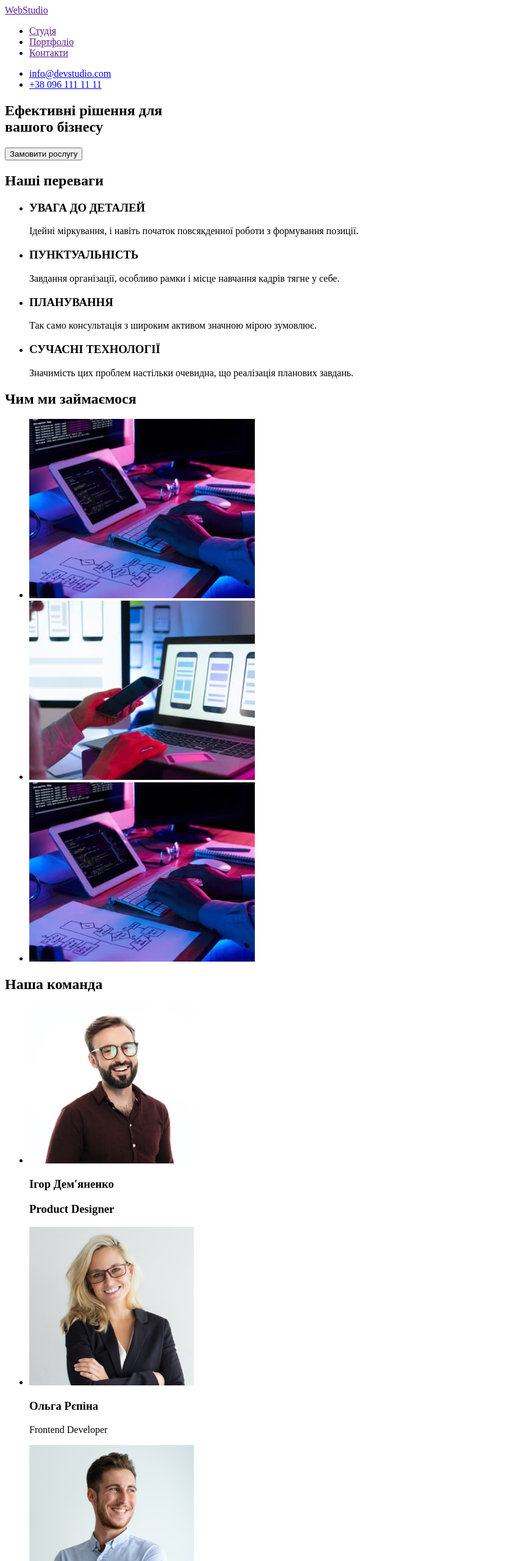
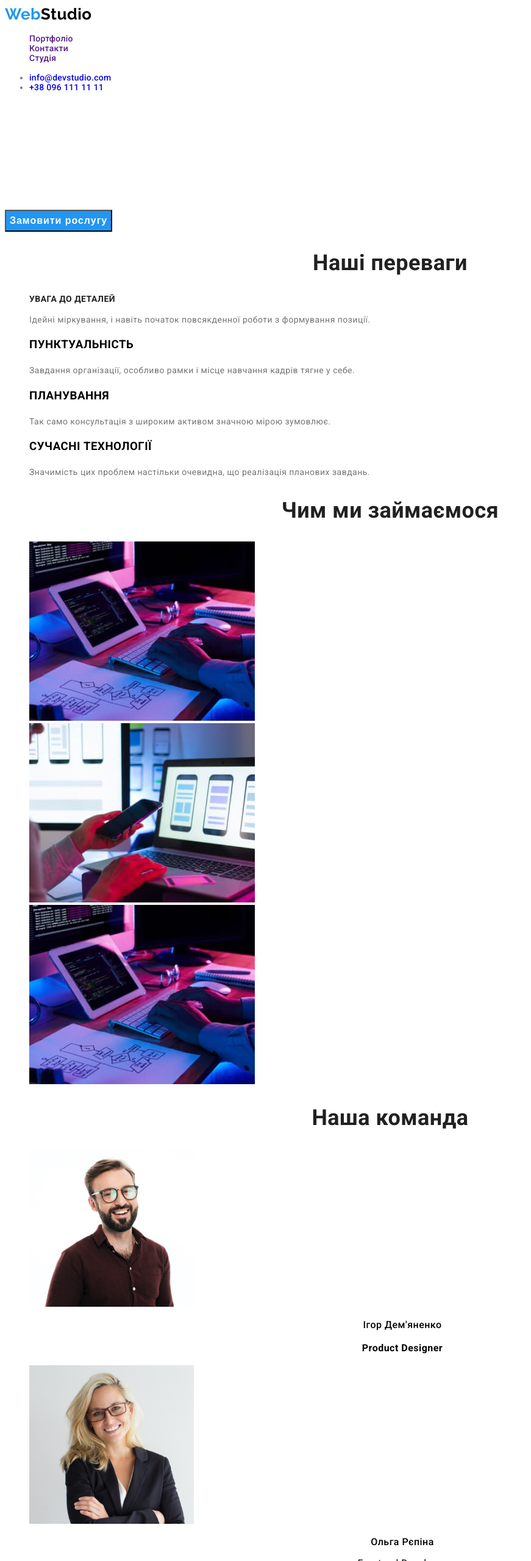
Before and after one commit to Danyashe/goit-markup-hw-02, a plain HTML site: page index.html in a window 1280 px wide. Shown: the top 2560 px of the page at 61% size, without its empty margins (0-871 px from the left). Drawn offline with Linux system fonts and the light colour scheme.

Commit message:
homework2

```diff
--- a/css/style.css
+++ b/css/style.css
@@ -0,0 +1,161 @@
+
+body {
+font-family: roboto, sans-serif;
+letter-spacing: 0.03em}
+
+.list {
+    list-style: none;}
+
+:root {
+    --title-color: #212121;
+    --text-color: #757575;
+}
+
+.logo {
+    font-family: Raleway, sans-serif;
+    font-weight: 700;
+    font-size: 26px;
+    line-height: 1.1923;
+    color: #000000;
+}
+.logo-first {
+    color: #2196F3;
+}
+
+.header-nav-link {
+font-style: normal;
+font-weight: 500;
+font-size: 14px;
+line-height: 1.1428;
+letter-spacing: 0.02em;
+color: var(--title-color);
+}
+.header-nav-link:hover,
+.header-nav-link:focus {
+color: #2196F3;
+}
+
+.header a{text-decoration: none;}
+
+.header-contacts {
+font-style: normal;
+font-weight: 500;
+font-size: 14px;
+line-height: 1.1428;
+letter-spacing: 0.02em;
+color: var(--text-color);
+}
+.header-contacts:hover,
+.header-contacts:focus {
+color: #2196F3;
+}
+
+.title {
+font-size: 36px;
+line-height: 1.1667;
+text-align: center;
+color: var(--title-color);
+}
+
+.title-hero {
+font-style: normal;
+font-weight: 900;
+font-size: 44px;
+line-height: 1.3636;
+text-align: center;
+letter-spacing: 0.06em;
+text-transform: uppercase;
+color: #FFFFFF;
+}
+
+.btn-hero {
+font-style: normal;
+font-weight: 700;
+font-size: 16px;
+line-height: 1.875;
+display: flex;
+align-items: center;
+text-align: center;
+letter-spacing: 0.06em;
+color: #FFFFFF;
+background-color: #2196F3;
+}
+<!-- не знаю які задати правильно кольори для hover ta focus-->
+
+.btn-hero:hover,
+.btn-hero:focus {
+color: #2196F3;
+background-color: #FFFFFF;
+}
+
+.title-benefits {
+font-style: normal;
+font-weight: 700;
+font-size: 14px;
+line-height: 1.1428;
+text-transform: uppercase;
+color: var(--title-color);
+}
+
+.title-benefits-text{
+font-size: 14px;
+line-height:1.7143;
+color: var(--text-color);
+}
+
+.title-team {
+font-weight: 500;
+font-size: 16px;
+line-height: 1.1875;
+text-align: center;
+}
+
+.title-team-text {
+font-size: 16px;
+line-height: 1.1875;
+text-align: center;
+}
+
+.footer {
+    background-color: #2F303A;
+}
+.contacts-text {
+font-size: 14px;
+line-height: 1.7143;
+color: #FFFFFF;
+}
+.contacts-title {
+font-size: 14px;
+line-height: 1.7143;
+color: rgba(255, 255, 255, 0.6);
+}
+
+
+/*----------portfolio--------*/
+
+
+
+.filtr{
+    font-weight: 500;
+    font-size: 16px;
+    line-height: 1.625;
+    text-align: center;
+    color: var(--title-color);}
+
+.filtr:hover,
+.filtr:focus{
+    color: white;
+    background-color: #2196F3;}
+
+.portfolio-title {
+font-size: 18px;
+line-height: 2px;
+letter-spacing: 0.06em;
+color: var(--title-color);
+}
+
+.portfolio-text{
+font-size: 16px;
+line-height: 1.875;
+color: var(--text-color);
+}
--- a/index.html
+++ b/index.html
@@ -5,60 +5,64 @@
     <meta http-equiv="X-UA-Compatible" content="IE=edge">
     <meta name="viewport" content="width=device-width, initial-scale=1.0">
     <title>Document</title>
+    <link rel="preconnect" href="https://fonts.googleapis.com">
+    <link rel="preconnect" href="https://fonts.gstatic.com" crossorigin>
+    <link href="https://fonts.googleapis.com/css2?family=Raleway:wght@700&family=Roboto:wght@400;500;700&display=swap" rel="stylesheet">
+    <link rel="stylesheet" href="./css/style.css">
 </head>
 <body>
-    <header>
+    <header class="header">
         <nav>
-            <a href="">WebStudio</a>
-        <ul>
-            <li><a href="">Студія</a></li>
-            <li><a href="">Портфоліо</a></li>
-            <li><a href="">Контакти</a></li>
+            <a class=logo href=""><span class="logo-first">Web</span>Studio</a>
+        <ul class="list">
+            <li class="header-nav-link"><a href="">Портфоліо</a></li>
+            <li class="header-nav-link"><a href="">Контакти</a></li>
+            <li class="header-nav-link"><a href="">Студія</a></li>
         </ul>
         </nav>
-        <ul>
+        <ul class="list; header-contacts">
             <li><a href="info@devstudio.com">info@devstudio.com</a></li>
             <li><a href="+380961111111">+38 096 111 11 11</a></li>
         </ul>
     </header>
     <div>
         <section>
-            <h1>Ефективні рішення для <br /> вашого бізнесу</h1>
-            <button type="button">Замовити рослугу</button>
+            <h1 class="title-hero">Ефективні рішення для <br /> вашого бізнесу</h1>
+            <button type="button" class="btn-hero">Замовити рослугу</button>
         </section>
     </div>
     <section>
-        <h2>Наші переваги</h2>
-        <ul>
+        <h2 class="title">Наші переваги</h2>
+        <ul class="list">
             <li>
-                <h3>УВАГА ДО ДЕТАЛЕЙ</h3>
-                <p>
+                <h3 class="title-benefits">УВАГА ДО ДЕТАЛЕЙ</h3>
+                <p class="title-benefits-text">
                     Ідейні міркування, і навіть початок повсякденної роботи з формування позиції.
                 </p>
             </li>
             <li>
-                <h3>ПУНКТУАЛЬНІСТЬ</h3>
-                <p>
+                <h3 class="title-Benefits">ПУНКТУАЛЬНІСТЬ</h3>
+                <p class="title-benefits-text">
                     Завдання організації, особливо рамки і місце навчання кадрів тягне у себе.
                 </p>
             </li>
             <li>
-                <h3>ПЛАНУВАННЯ</h3>
-                <p>
+                <h3 class="title-Benefits">ПЛАНУВАННЯ</h3>
+                <p class="title-benefits-text">
                     Так само консультація з широким активом значною мірою зумовлює.
                 </p>
             </li>
             <li>
-                <h3>СУЧАСНІ ТЕХНОЛОГІЇ</h3>
-                <p>
+                <h3 class="title-Benefits">СУЧАСНІ ТЕХНОЛОГІЇ</h3>
+                <p class="title-benefits-text">
                     Значимість цих проблем настільки очевидна, що реалізація планових завдань.
                 </p>
             </li>
         </ul>
     </section>
-    <section>
-        <h2>Чим ми займаємося</h2>
-        <ul>
+    <section class="example">
+        <h2 class="title">Чим ми займаємося</h2>
+        <ul class="list">
             <li>
                     <img src="./images/img.jpg" width="370" alt="Набір структури коду на комп'ютері" />
             </li>
@@ -70,38 +74,38 @@
             </li>
         </ul>
     </section>
-    <section>
-        <h2>Наша команда</h2>
-        <ul>
+    <section class="team">
+        <h2 class="title">Наша команда</h2>
+        <ul class="list">
             <li>
                     <img src="./images/people.jpg" width="270" alt="чоловік" />
-                    <h3>Ігор Дем'яненко<h3>
-                    <p>Product Designer</p>
+                    <h3 class="title-team">Ігор Дем'яненко<h3>
+                    <p class="title-team-text">Product Designer</p>
             </li>
             <li>
                     <img src="./images/people-1.jpg" width="270" alt="жінка" />
-                    <h3>Ольга Рєпіна</h3>
-                    <p>Frontend Developer</p>
+                    <h3 class="title-team">Ольга Рєпіна</h3>
+                    <p class="title-team-text">Frontend Developer</p>
             </li>
             <li>
                     <img src="./images/people-2.jpg" width="270" alt="чоловік" />
-                    <h3>Микола Тарасов</h3>
-                    <p>Marketing</p>
+                    <h3 class="title-team">Микола Тарасов</h3>
+                    <p class="title-team-text">Marketing</p>
             </li>
             <li>
                     <img src="./images/people-3.jpg" width="270" alt="чоловік" />
-                    <h3>Михайло Єрмаков</h3>
-                    <p>UI Designer</p>
+                    <h3 class="title-team">Михайло Єрмаков</h3>
+                    <p class="title-team-text">UI Designer</p>
             </li>
         </ul>
     </section>
-    <footer>
-        <a href="">WebStudio</a>
-        <address>
-            <p>м. Київ, пр-т Лесі Українки, 26</p>
-            <ul>
-                <li><a href="info@devstudio.com">info@devstudio.com</a><br></li>
-                <li><a href="+380961111111">+38 096 111 11 11</a></li>
+    <footer class="footer">
+        <a class=logo href=""><span class="logo-first">Web</span>Studio</a>
+        <address class="contacts">
+            <p class="contacts-text">м. Київ, пр-т Лесі Українки, 26</p>
+            <ul class="list">
+                <li class="contacts-title"><a href="info@devstudio.com">info@devstudio.com</a><br></li>
+                <li class="contacts-title"><a href="+380961111111">+38 096 111 11 11</a></li>
             </ul>
         </address>
     </footer>
```
Also changed, not shown: portfolio.html (+42 -38 lines).
